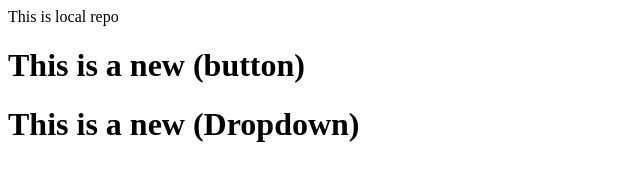
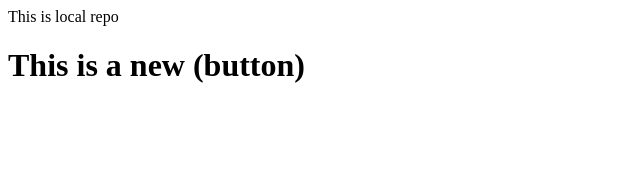
Before and after one commit to Seshu2024/localrepo, a plain HTML site: page index.html in a window 1280 px wide. Shown: the whole page, without its empty margins (0-640 px from the left). Drawn offline with Linux system fonts and the light colour scheme.

Commit message:
resetfile

```diff
--- a/index.html
+++ b/index.html
@@ -1,3 +1,2 @@
 <p>This is local repo</p>
 <h1>This is a new (button)</h1>
-<h1>This is a new (Dropdown)</h1>
```
